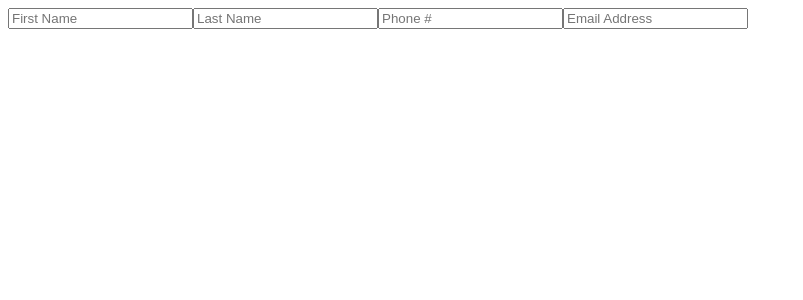
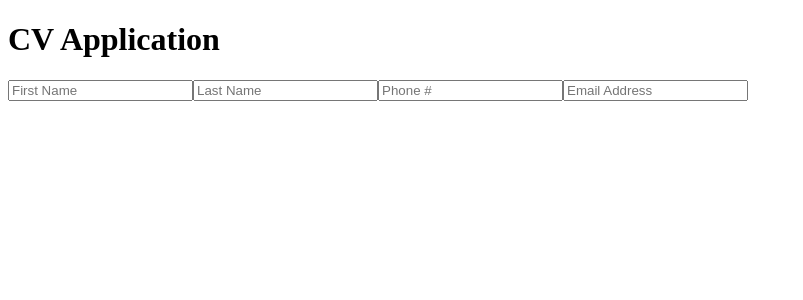
Before and after one commit to Revolution5/cv-project, a React (Create React App) app: page / in a window 1280 px wide. Shown: the top 300 px of the page, without its empty margins (0-803 px from the left). Built offline with nearby package versions, Linux system fonts and the light colour scheme.

Commit message:
Add component files

```diff
--- a/src/App.js
+++ b/src/App.js
@@ -8,7 +8,10 @@ export class App extends Component {
 
   render() {
     return (
-      <GeneralInfo/>
+      <div className="container">
+          <h1>CV Application</h1>
+          <GeneralInfo/>
+      </div>
     )
   }
 }
```
Also changed, not shown: src/components/education.js (added), src/components/practical.js (added).
